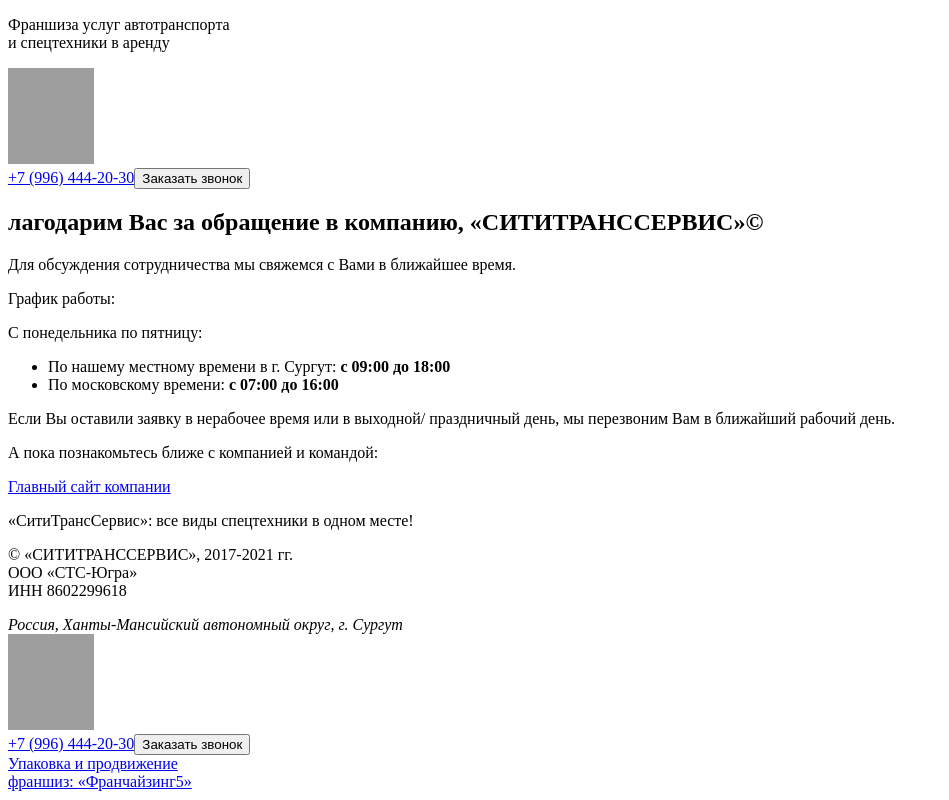
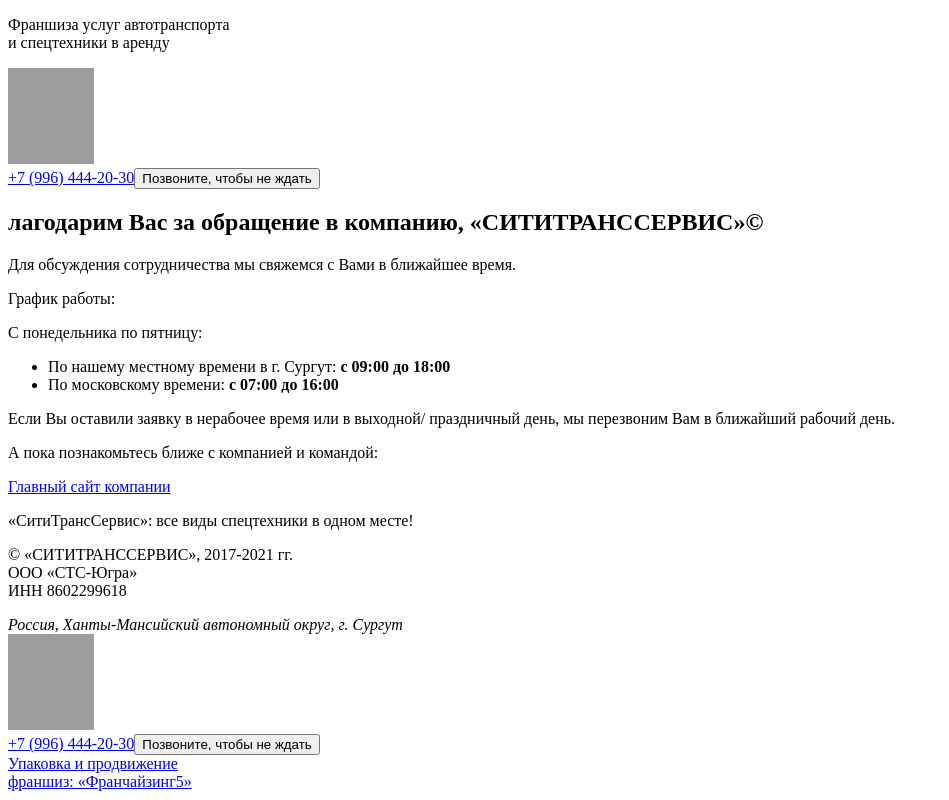
Before and after one commit to rnbelov96/yugra, a plain HTML site: page src/thanks.html in a window 1280 px wide. Shown: the whole page, without its empty margins (0-949 px from the left). Drawn offline with Linux system fonts and the light colour scheme; grey boxes are pictures that could not be loaded.

Commit message:
Edit thanks screen

```diff
--- a/src/thanks.html
+++ b/src/thanks.html
@@ -14,6 +14,7 @@
               Франшиза услуг автотранспорта <br />
               и спецтехники в аренду
             </p>
+            <a href="/">
               <img
                 src="./img/icons/logo.png"
                 width="86"
@@ -21,10 +22,11 @@
                 alt="Логотип компании"
                 class="header__logo"
               />
+            </a>
             <div class="header__contact-box">
               <a href="tel:+" class="header__phone">+7 (996) 444-20-30</a
               ><button class="header__callback js-callback">
-                Заказать звонок
+                Позвоните, чтобы не ждать
               </button>
             </div>
           </div>
@@ -110,7 +112,7 @@
               <div class="footer__contact-box">
                 <a href="tel:+" class="footer__phone">+7 (996) 444-20-30</a
                 ><button class="footer__callback js-callback">
-                  Заказать звонок
+                  Позвоните, чтобы не ждать
                 </button>
               </div>
               <a
```
Lines whose indentation alone changed are shown as unchanged.
